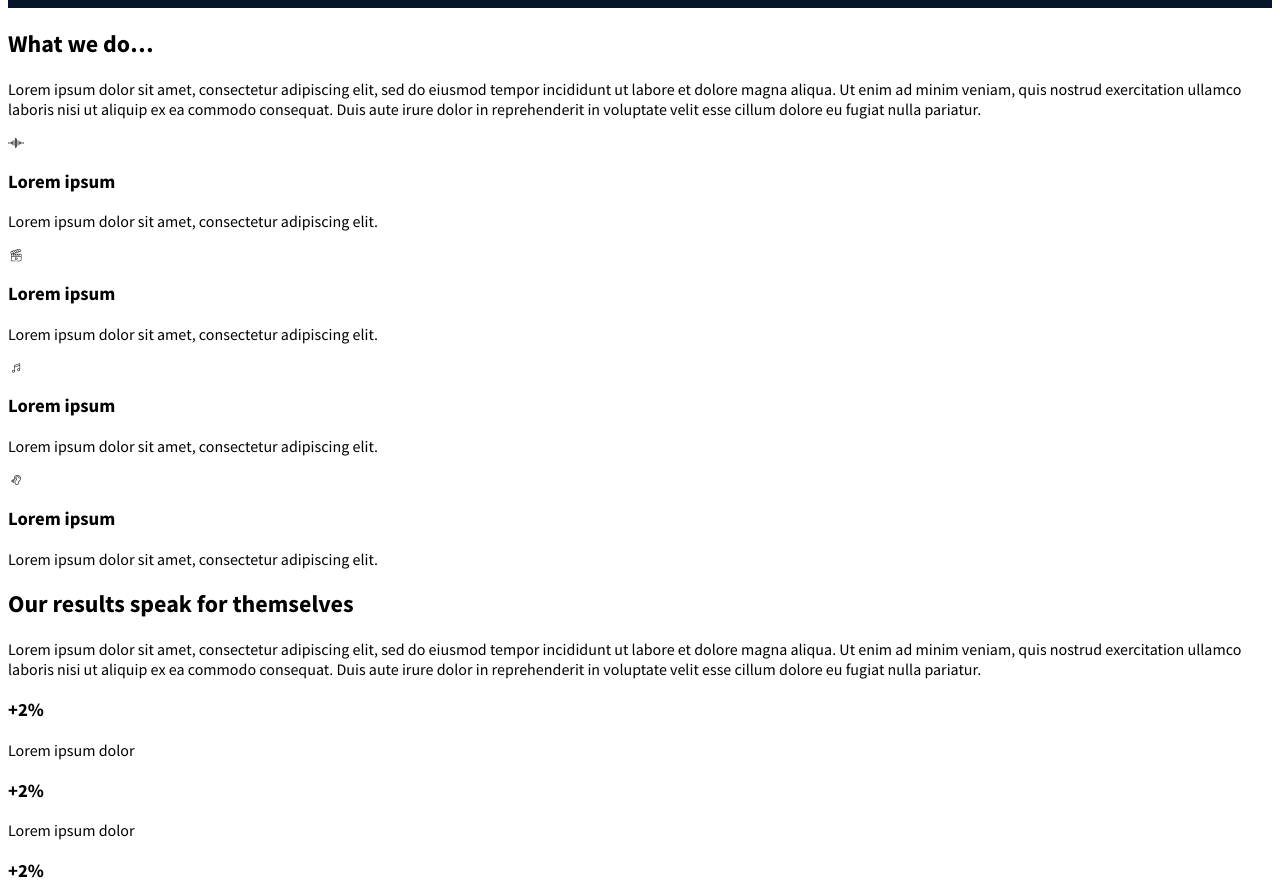
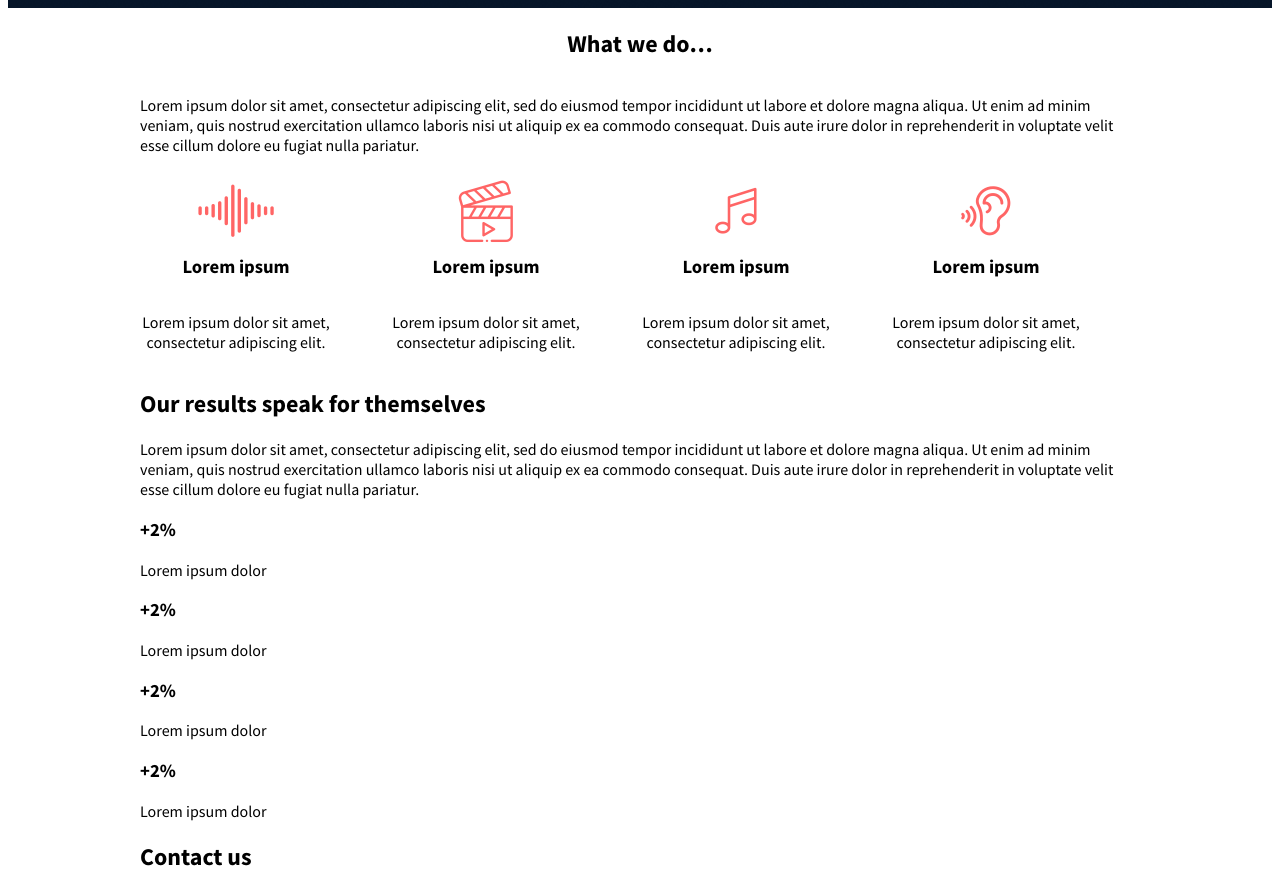
Before and after one commit to TPoe25/atlas-headphones, a plain HTML site: page index.html in a window 1280 px wide. Shown: the part 900-1785 px from the top of the page. Drawn offline with Linux system fonts and the light colour scheme; files whose address does not match are found by name.

Commit message:
styling what-we-do section, added content class to limit content to 1000px and center on page

```diff
--- a/index.html
+++ b/index.html
@@ -38,7 +38,7 @@
         </p>
         </section>
     </header>
-    <section id="what-we-do" class="section-what-we-do">
+    <section id="what-we-do" class="section-what-we-do content">
       <h2 class="what-heading">
         What we do…
       </h2>
@@ -92,7 +92,7 @@
         </div>
       </div>
     </section>
-    <section id="our-results" class="section-our-results">
+    <section id="our-results" class="section-our-results content">
       <h2 class="our-heading">
         Our results speak for themselves
       </h2>
@@ -136,7 +136,7 @@
         </div>
       </div>
     </section>
-    <section id="contact-us" class="section-contact-us">
+    <section id="contact-us" class="section-contact-us content">
        <div class="contact-form">
         <h2 class="contact-heading">
           Contact us
--- a/styles.css
+++ b/styles.css
@@ -47,6 +47,11 @@ body {
   font-style: normal;
 }
 
+.content {
+  max-width: 1000px;
+  margin: 0 auto;
+}
+
 .background-image {
   background-image: url('assets/images/headphones_hero_1.jpg');
   background-size:cover;
@@ -54,6 +59,7 @@ body {
   background-position: center center;
   min-height: 900px;
 }
+
 header {
   display:flex;
   flex-direction: column;
@@ -64,10 +70,6 @@ header {
   justify-content: space-between;
   align-items: center;
   padding-top: 10px;
-  /* just for visualization
-  border-width: 2px;
-  border-style: solid;
-  border-color: red;*/
 }
 
 .header-icon {
@@ -75,24 +77,15 @@ header {
   align-items: center;
   margin-left: 10%;
   transform: scale(0.5);
-  /* just for visualization
-  border-width: 2px;
-  border-style: solid;
-  border-color: white;*/
 }
 
 .page-navigation {
   display: flex;
   align-items: center;
-  align-items: center;
   justify-content: space-around;
   margin-right: 10%;
   color: white;
   font-size: 12px;
-  /* just for visualization
-  border-width: 2px;
-  border-style: solid;
-  border-color: white;*/
 }
 
 .menu-link {
@@ -101,10 +94,6 @@ header {
   padding: 0 25px;
   color: white;
   text-decoration: none;
-  /* just for visualization
-  border-width: 2px;
-  border-style: solid;
-  border-color: white;*/
 }
 
 .menu-link:hover {
@@ -121,10 +110,6 @@ header {
   max-height: 313px;
   position: relative;
   margin-top: 372px;
-    /* just for visualization
-  border-width: 2px;
-  border-style: solid;
-  border-color: white;*/
 }
 
 .main-heading {
@@ -148,6 +133,7 @@ header {
   height: 44px;
   width: 162px;
   color: white;
+  font-size: 14px;
   font-weight: bold;
   border-style: none;
   cursor: pointer;
@@ -156,3 +142,63 @@ header {
 .main-button:hover {
   opacity: 0.8;
 }
+
+/* What We Do Section */
+
+.section-what-we-do {
+  display:flex;
+  flex-direction: column;
+  align-items: center;
+}
+
+.what-heading {
+}
+
+.what-paragraph {
+}
+
+.what-cards-container {
+  display:flex;
+  flex-direction: row;
+  align-items: center;
+  justify-content: space-between;
+}
+
+.what-card {
+  display:flex;
+  flex-direction: column;
+  align-items: center;
+  text-align: center;
+  margin-right: 58px;
+}
+
+.what-card-icon {
+  color:#FF6565;
+  width: 94px;
+  height: 65px;
+  font-size: 5rem;
+}
+
+.what-card-heading {
+
+}
+
+.what-card-text {
+  max-width: 200px;
+}
+  /* just for visualization
+  border-width: 2px;
+  border-style: solid;
+  border-color: red;*/
+
+  .section-our-results {
+
+  }
+
+  .section-contact-us {
+
+  }
+
+  footer {
+
+  }
```
